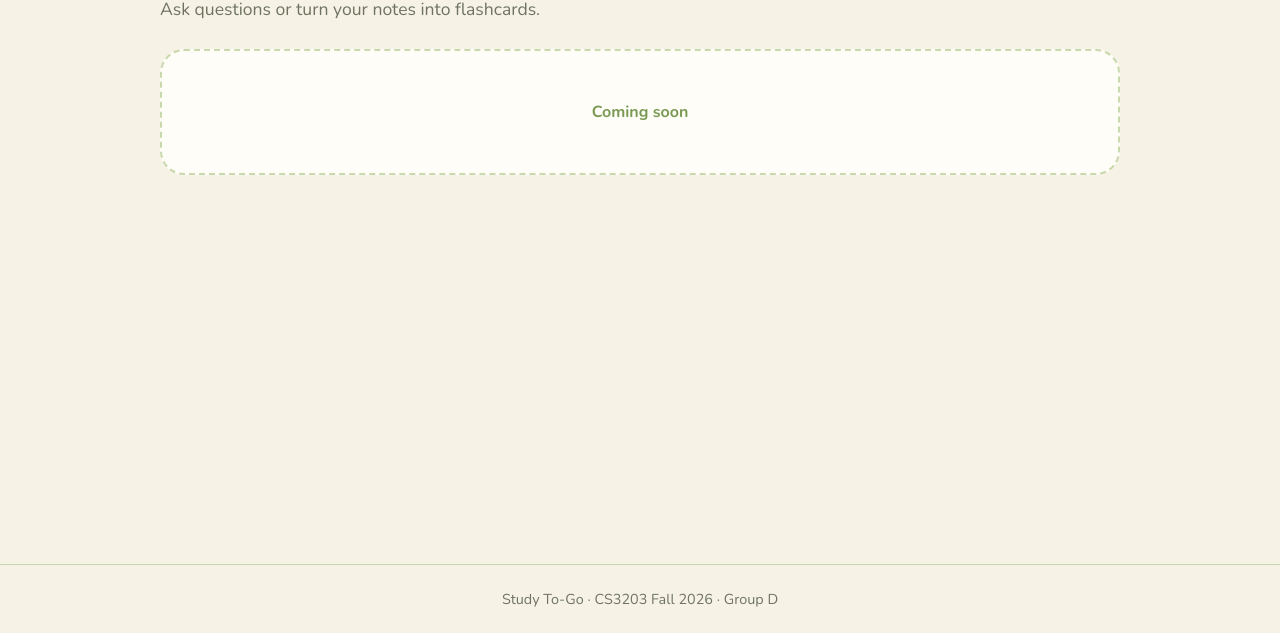
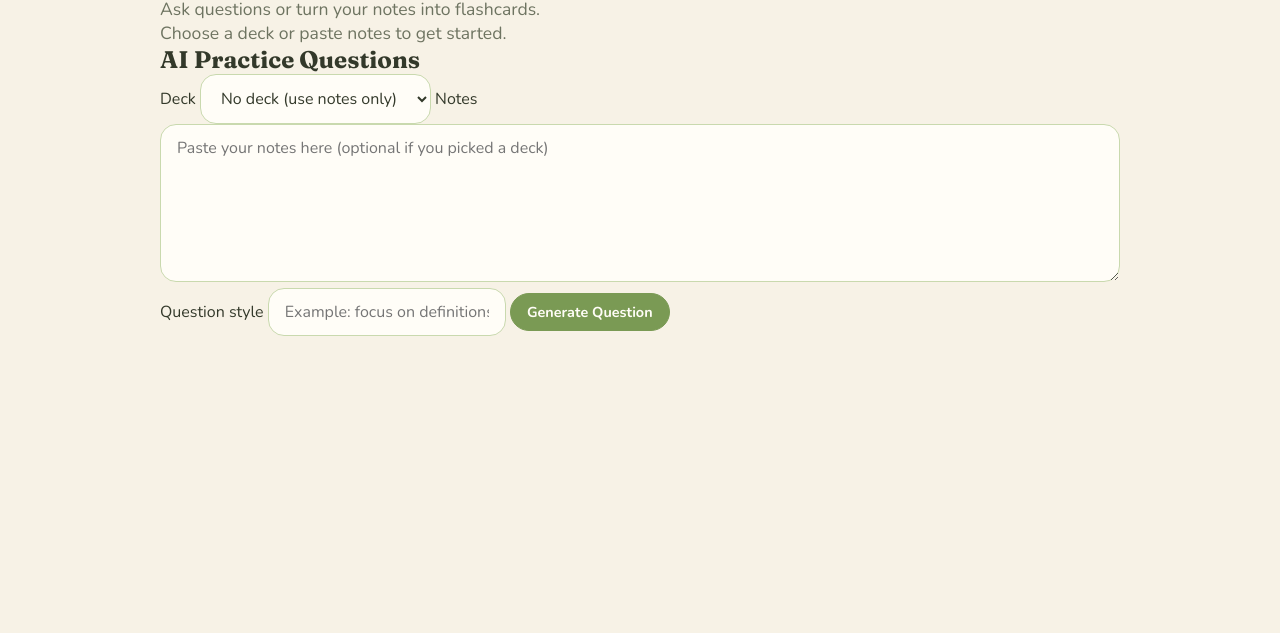
Before and after one commit to MylikGreen/Group-D-Ticket_To_Go, a website: page pages/assistant.html in a window 1280 px wide. Shown: the part 167-800 px from the top of the page. Drawn offline with nearby package versions, Linux system fonts and the light colour scheme.

Commit message:
Update study and assistant pages

```diff
--- a/pages/assistant.html
+++ b/pages/assistant.html
@@ -41,13 +41,47 @@
     <main>
       <h1 class="page-title">AI Assistant</h1>
       <p>Ask questions or turn your notes into flashcards.</p>
-      <div class="placeholder">Coming soon</div>
-    </main>
 
-    <footer>
-      <p>Study To-Go · CS3203 Fall 2026 · Group D</p>
-    </footer>
+      <!-- Status line: assistant.js writes progress and error messages here. -->
+      <p id="assistant-status" role="status" aria-live="polite">
+        Choose a deck or paste notes to get started.
+      </p>
 
-    <script src="../js/main.js"></script>
-  </body>
-</html>
+      <!-- Setup form: shown first, hidden once a question is generated -->
+      <section id="assistant-setup">
+        <h2>AI Practice Questions</h2>
+
+        <label for="assistant-deck">Deck</label>
+        <select id="assistant-deck">
+          <option value="">No deck (use notes only)</option>
+        </select>
+
+        <label for="assistant-notes">Notes</label>
+        <textarea
+          id="assistant-notes"
+          rows="6"
+          placeholder="Paste your notes here (optional if you picked a deck)"
+        ></textarea>
+
+        <label for="ai-question-prompt">Question style</label>
+        <input
+          type="text"
+          id="ai-question-prompt"
+          placeholder="Example: focus on definitions, or make them harder"
+        />
+
+        <button type="button" id="ai-practice-generate-btn" class="btn-small primary">
+          Generate Question
+        </button>
+      </section>
+
+      <!-- Quiz area: hidden until the first question loads -->
+      <section id="assistant-quiz" hidden>
+        <h2 id="assistant-question"></h2>
+        <div id="assistant-choices"></div>
+        <p id="assistant-feedback"></p>
+
+        <button type="button" id="assistant-next-btn" class="btn-small primary" hidden>
+          Next Question
+        </button>
+        <button type="button" id="assistant-back-btn"
```
Also changed, not shown: index.html (+1 -1 lines), pages/study.html (+1 -0 lines).
